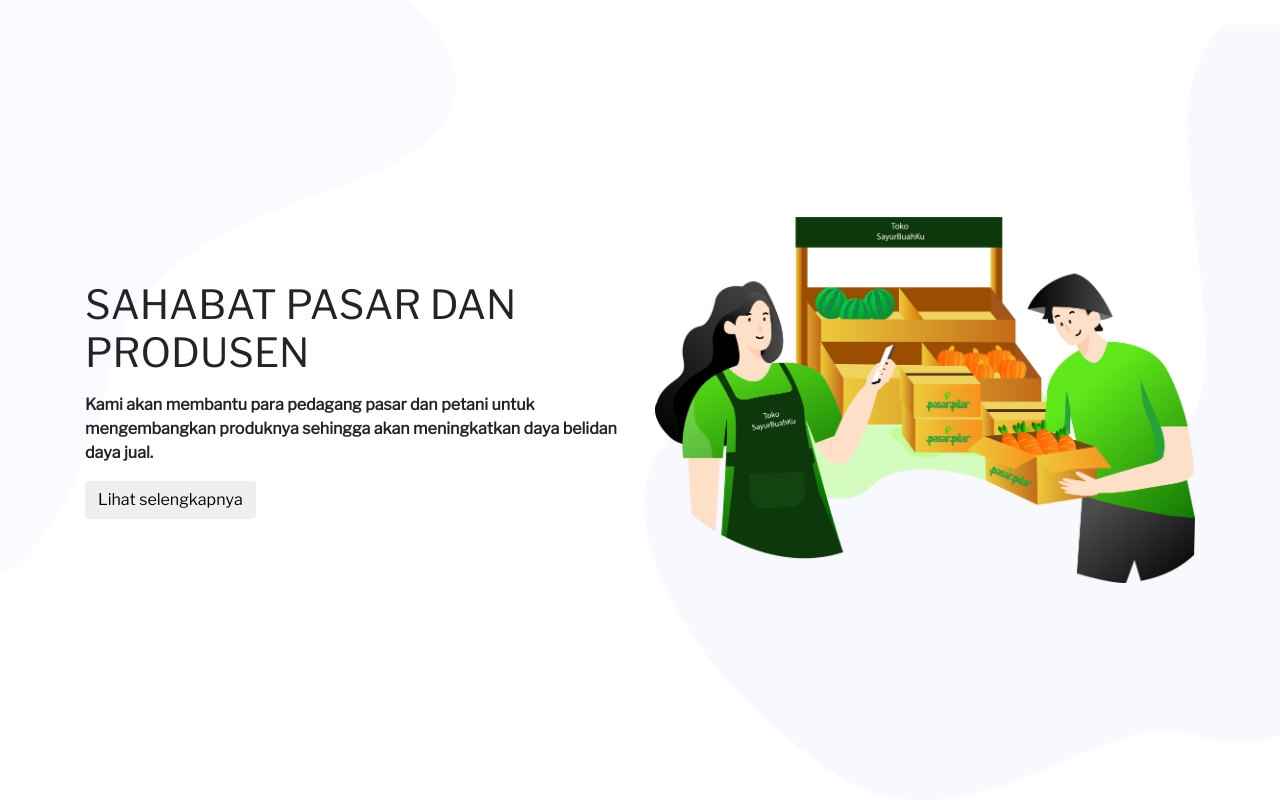
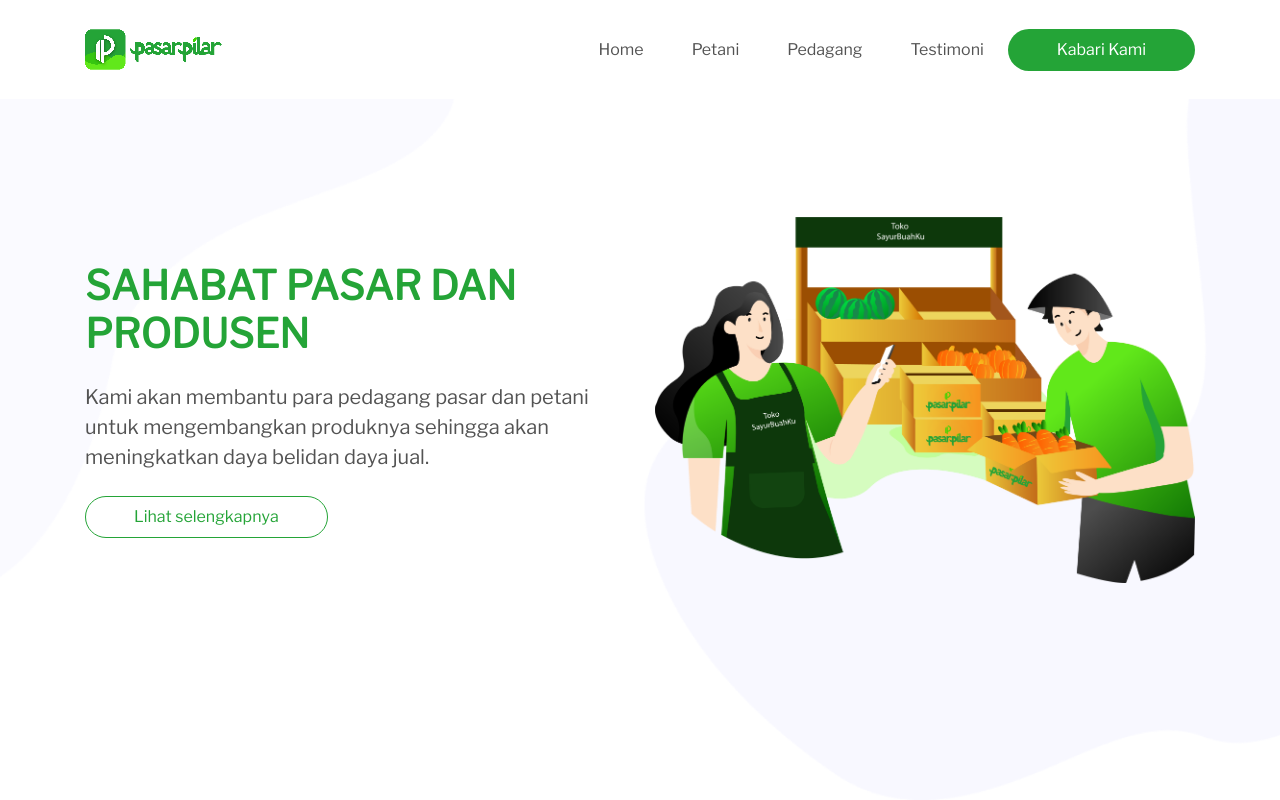
Before and after one commit to ifanashari/pasarpilar-landing-page, a plain HTML site: page index.html in a window 1280 px wide. Shown: the top 800 px of the page. Drawn offline with nearby package versions, Linux system fonts and the light colour scheme.

Commit message:
update | update button style

```diff
--- a/assets/css/layout.css
+++ b/assets/css/layout.css
@@ -9,6 +9,8 @@
 
 body{
     font-family: "mison" !important;
+    color: #535353;
+    scroll-behavior: smooth;
 }
 
 /* ==========><>|Header|<><========== */
@@ -32,3 +34,68 @@ body{
 }
 
 /* ==========><>|Card Problem|<><========== */
+
+/* ==========><>|Navigation fix|<><========== */
+
+.nav-fix{
+    width: 100%;
+    height: fit-content;
+    position: fixed;
+    top: 0;
+    left: 0;
+    z-index: 99999;
+    background: #ffffff;
+}
+
+.nav-fix__body{
+    width: 100%;
+    display: flex;
+    align-items: center;
+    justify-content: space-between;
+}
+
+.nav-fix__body__nav-list{
+    width: fit-content;
+    display: flex;
+    align-items: center;
+}
+
+/* ==========><>|Navigation fix|<><========== */
+
+/* ==========><>|Button Custom|<><========== */
+
+.btn__custom{
+    border-color: transparent;
+    background: none;
+    outline: none;
+    border-radius: 99999px;
+    transition: .2s;
+}
+
+.btn__custom__outline{
+    background: none;
+    outline: #24A437;
+    border: thin solid #24A437 !important;
+    color: #24A437;
+}
+
+.btn__custom__outline:hover{
+    background: #24A437;
+    outline: none;
+    border: thin solid transparent !important;
+    color: #ffffff;
+}
+
+.btn__custom__fill{
+    background: #24A437 !important;
+    color: #ffffff;
+}
+
+.btn__custom__fill:hover{
+    background: none !important;
+    outline: #24A437;
+    border: thin solid #24A437 !important;
+    color: #24A437
+}
+
+/* ==========><>|Button Custom|<><========== */
--- a/assets/css/style.css
+++ b/assets/css/style.css
@@ -1,3 +1,12 @@
+/* ==========><>|Global|<><========== */
+
+.img-fluid__custom{
+    max-width: 70%;
+    height: auto;
+}
+
+/* ==========><>|Global|<><========== */
+
 /* ==========><>|Card Problem|<><========== */
 
 .card-problem__dark{
@@ -19,6 +28,8 @@
 
 /* ==========><>|Header|<><========== */
 
+/* ==========><>|Background|<><========== */
+
 .dark-bg{
     background: #f8f8ff;
 }
@@ -26,3 +37,28 @@
 .footer-bg{
     background: #f8faf9;
 }
+
+/* ==========><>|Background|<><========== */
+
+/* ==========><>|Font-color|<><========== */
+
+.main-color{
+    color: #24A437;
+}
+
+/* ==========><>|Font-color|<><========== */
+
+/* ==========><>|Navigation|<><========== */
+
+.nav-fix__body__nav-list__list-item{
+    color: #535353;
+    transition: .2s;
+}
+
+.nav-fix__body__nav-list__list-item:hover{
+    text-decoration: none;
+    color: #24A437;
+    cursor: pointer;
+}
+
+/* ==========><>|Navigation|<><========== */
--- a/index.html
+++ b/index.html
@@ -14,20 +14,45 @@
 </head>
 <body>
 
+    <!-- ==========><>|Navbar|<><========== -->
+
+    <div class="nav-fix py-4">
+        <div class="container">
+            <div class="nav-fix__body">
+                <div class="nav-fix__body__brand">
+                    <img src="assets/images/main-logo.png" alt="">
+                </div>
+
+                <div class="nav-fix__body__nav-list">
+                    <a href="#header" class="nav-fix__body__nav-list__list-item px-4">Home</a>
+                    <a href="#section-farmer" class="nav-fix__body__nav-list__list-item px-4">Petani</a>
+                    <a href="#section-dealer" class="nav-fix__body__nav-list__list-item px-4">Pedagang</a>
+                    <a href="#section-story" class="nav-fix__body__nav-list__list-item px-4">Testimoni</a>
+                    <a href="#let-us-know">
+                        <button class="btn btn__custom btn__custom__fill py-2 px-5">Kabari Kami</button>
+                    </a>
+                </div>
+            </div>
+        </div>
+    </div>
+
+
+    <!-- ==========><>|Navbar|<><========== -->
+
     <!-- ==========><>|Header|<><========== -->
-    <div class="header mb-5">
+    <div class="header mb-5" id="header">
         <div class="container">
             <div class="row">
-                <div class="col-md-6 font-weight-bold">
-                    <h1>SAHABAT PASAR DAN PRODUSEN</h1>
+                <div class="col-md-6">
+                    <h1 class="main-color font-weight-bold">SAHABAT PASAR DAN PRODUSEN</h1>
 
-                    <p class="my-3">
+                    <p class="my-4 lead">
                         Kami akan membantu para pedagang pasar dan petani
                         untuk mengembangkan produknya sehingga akan meningkatkan
                         daya belidan daya jual.
                     </p>
 
-                    <button type="button" class="btn btn__custom">Lihat selengkapnya</button>
+                    <button type="button" class="btn btn__custom btn__custom__outline py-2 px-5">Lihat selengkapnya</button>
                 </div>
 
                 <div class="col-md-6">
@@ -43,7 +68,7 @@
 
     <!-- ==========><>|Section farmer|<><========== -->
 
-    <div class="container problem-container mb-5">
+    <div class="container problem-container mb-5" id="section-farmer">
         <!-- ==========><>|Section farmer title|<><========== -->
         <div class="row mb-5">
             <div class="col-md-12">
@@ -104,7 +129,7 @@
 
     <!-- ==========><>|Section dealer|<><========== -->
 
-    <div class="dark-bg py-5">
+    <div class="dark-bg py-5" id="section-dealer">
         <div class="container problem-container">
             <!-- ==========><>|Section dealer title|<><========== -->
             <div class="row mb-5">
@@ -169,7 +194,7 @@
 
     <!-- ==========><>|Section story|<><========== -->
 
-    <div class="container py-5">
+    <div class="container py-5" id="section-story">
         <div class="row py-5">
             <div class="col-md-6">
                 <h2 class="font-weight-bold mb-3">
@@ -218,11 +243,11 @@
 
     <!-- ==========><>|Footer|<><========== -->
 
-    <div class="footer-bg py-5">
+    <div class="footer-bg py-5" id="let-us-know">
         <div class="container">
             <div class="row">
-                <div class="col-md-6">
-                    <img class="img-fluid" src="assets/images/image-footer.png" alt="">
+                <div class="col-md-6 mb-3">
+                    <img class="img-fluid__custom" src="assets/images/image-footer.png" alt="">
                 </div>
 
                 <div class="col-md-6">
@@ -238,11 +263,11 @@
 
                     <form action="">
                         <div class="form-group mb-3">
-                            <input type="name" class="form-control" id="name-input" placeholder="Masukkan nama anda">
+                            <input type="name" class="form-control form-control__custom" id="name-input" placeholder="Masukkan nama anda">
                         </div>
 
                         <div class="form-group">
-                            <input type="name" class="form-control" id="name-input" placeholder="Masukkan nama anda">
+                            <input type="name" class="form-control form-control__custom" id="name-input" placeholder="Masukkan nama anda">
                         </div>
                     </form>
                 </div>
```
